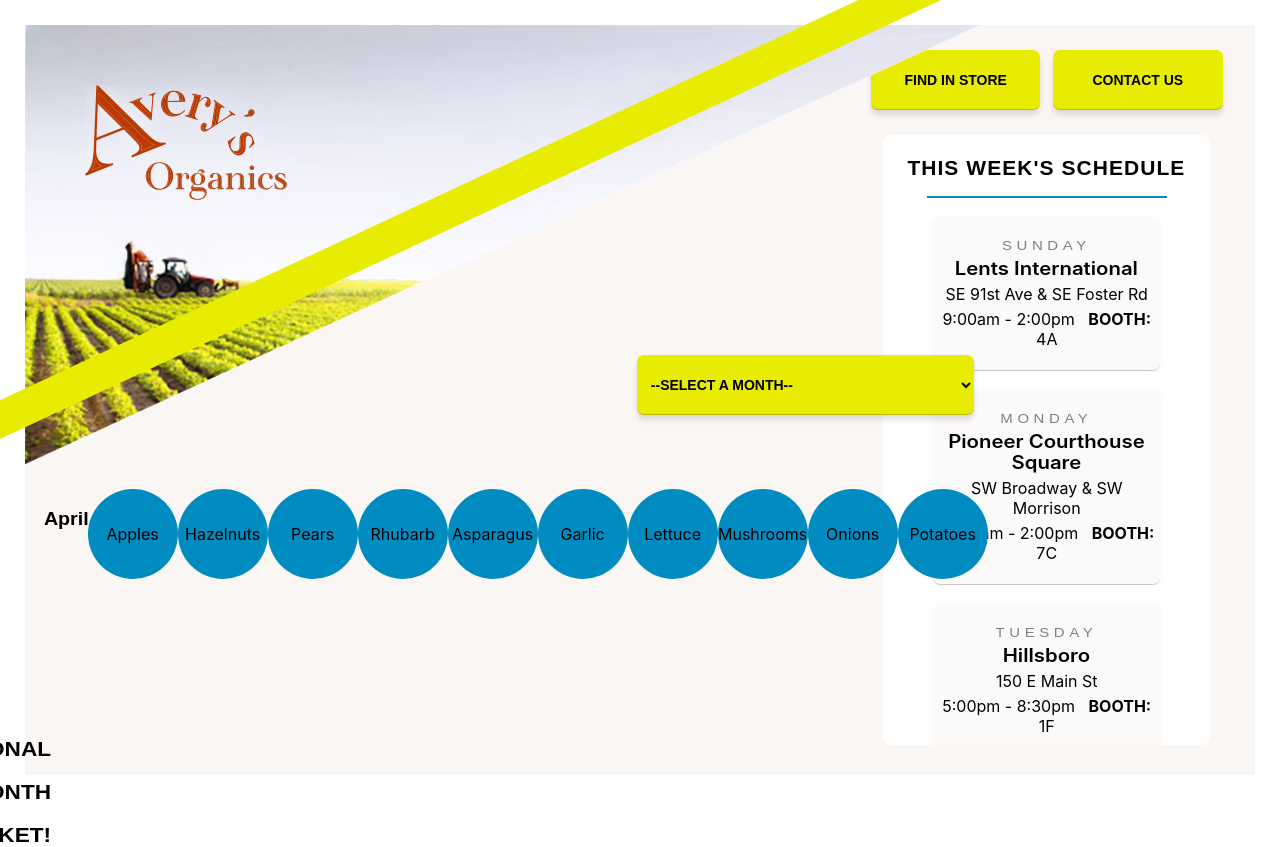
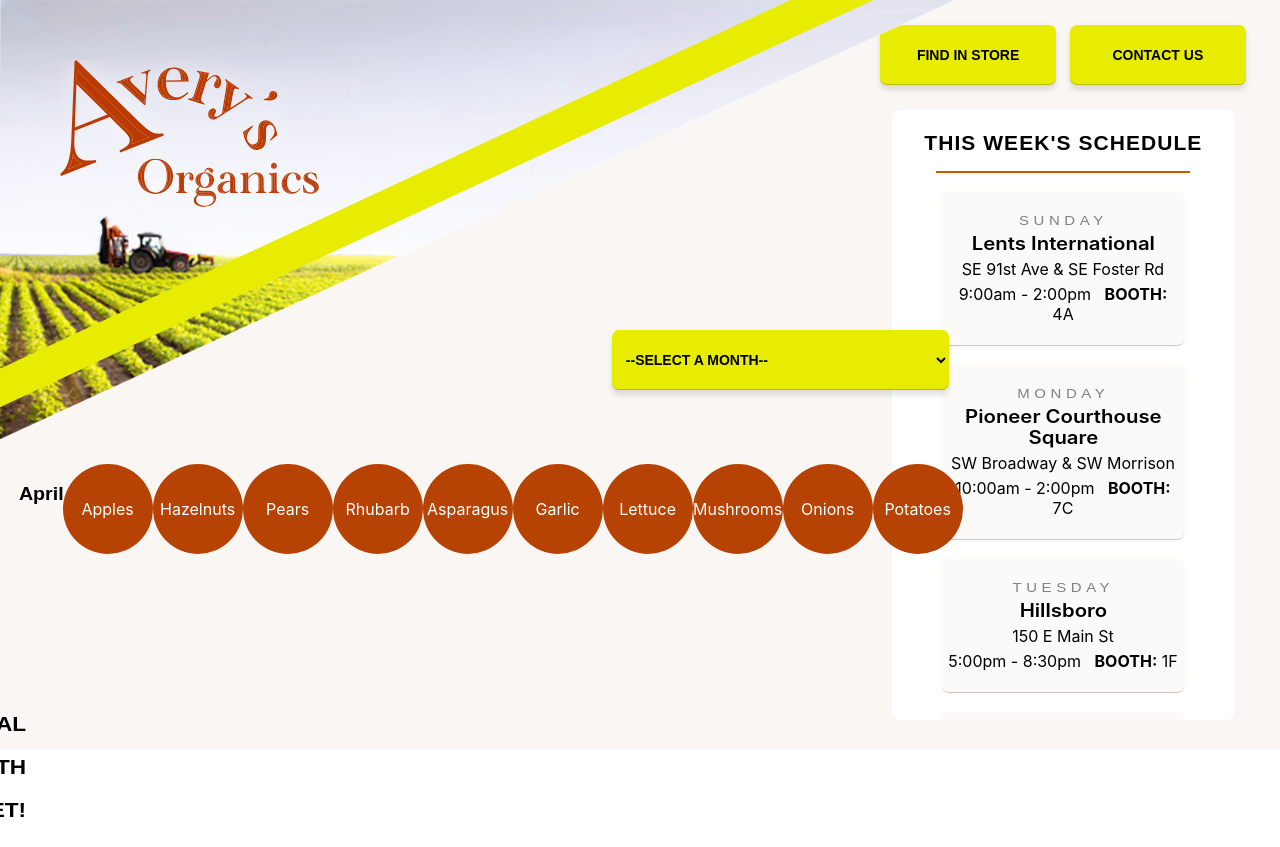
Before and after one commit to jenniferholcomb/FarmersMarket, a React (Create React App) app: page / in a window 1280 px wide. After the commit the page ends 822 px from the top, so only its background shows below. Built offline with nearby package versions, Linux system fonts and the light colour scheme.

Commit message:
styling updates

```diff
--- a/src/index.css
+++ b/src/index.css
@@ -20,7 +20,7 @@
   grid-gap: 20px;
   grid-template-columns: repeat(3, 1fr);
   height: 750px;
-  margin: 25px;
+  /* margin: 25px; */
 }
 
 .seasonal {
@@ -56,7 +56,7 @@
 .overlay {
   position: absolute;
   top: 60px;
-  width: 18%;
+  width: 23%;
   left: 60px;
   min-width: 180px;
 }
@@ -67,7 +67,7 @@
   height: 35px;
   background-color: rgb(231, 236, 0);
   transform: rotate(155deg) skewX(-25deg);
-  top: 150px;
+  top: 155px;
   left: -100px;
   min-width: 1050px;
   border-bottom: rgb(196, 93, 0);
@@ -106,13 +106,12 @@
   transform: scale(1.13, 1);
 }
 
-
-
 .produce-icon {
   height: 90px;
   width: 90px;
-  background-color: rgb(0, 139, 193);
+  background-color: rgb(182, 66, 4);
   border-radius: 50%;
+  color: white;
   display: flex;
   align-items: center;
   justify-content: center;
@@ -193,7 +192,7 @@
 hr {
   width: 90%;
   margin: 0 auto;
-  background-color: rgb(0, 139, 193);
+  background-color: rgb(196, 93, 0);
   height: 1.5px;
   border: none;
 }
```
